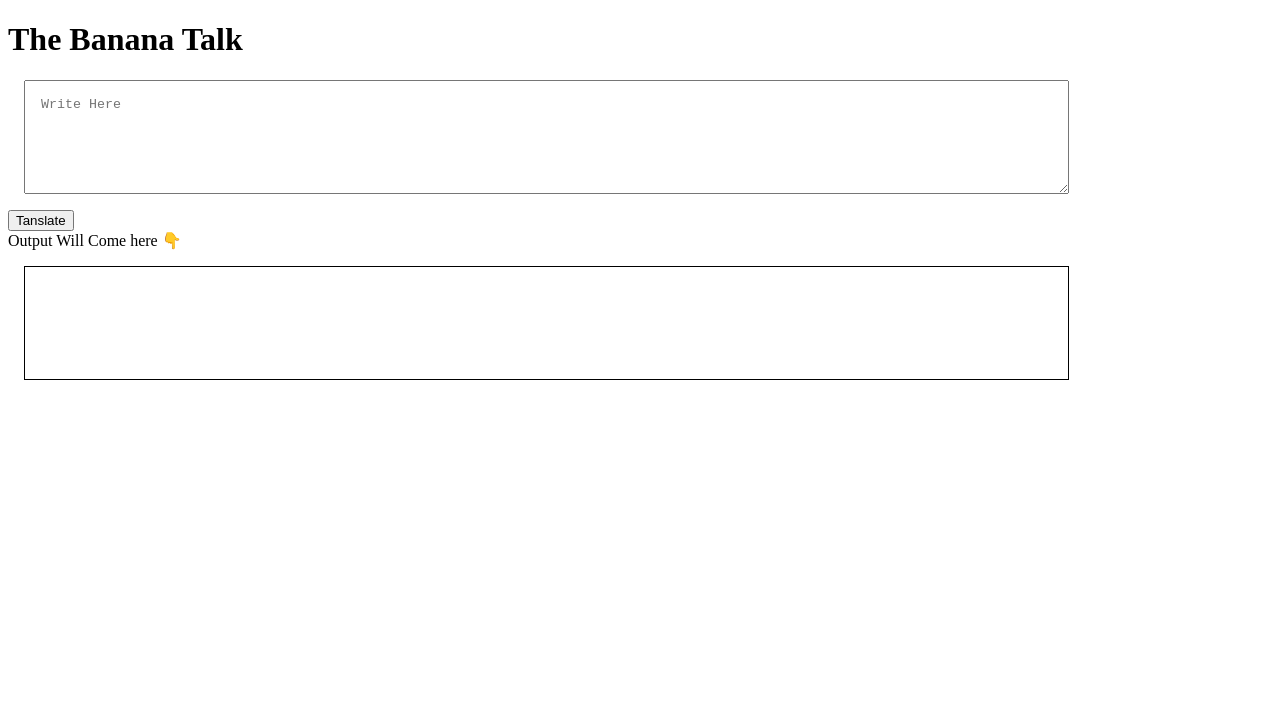
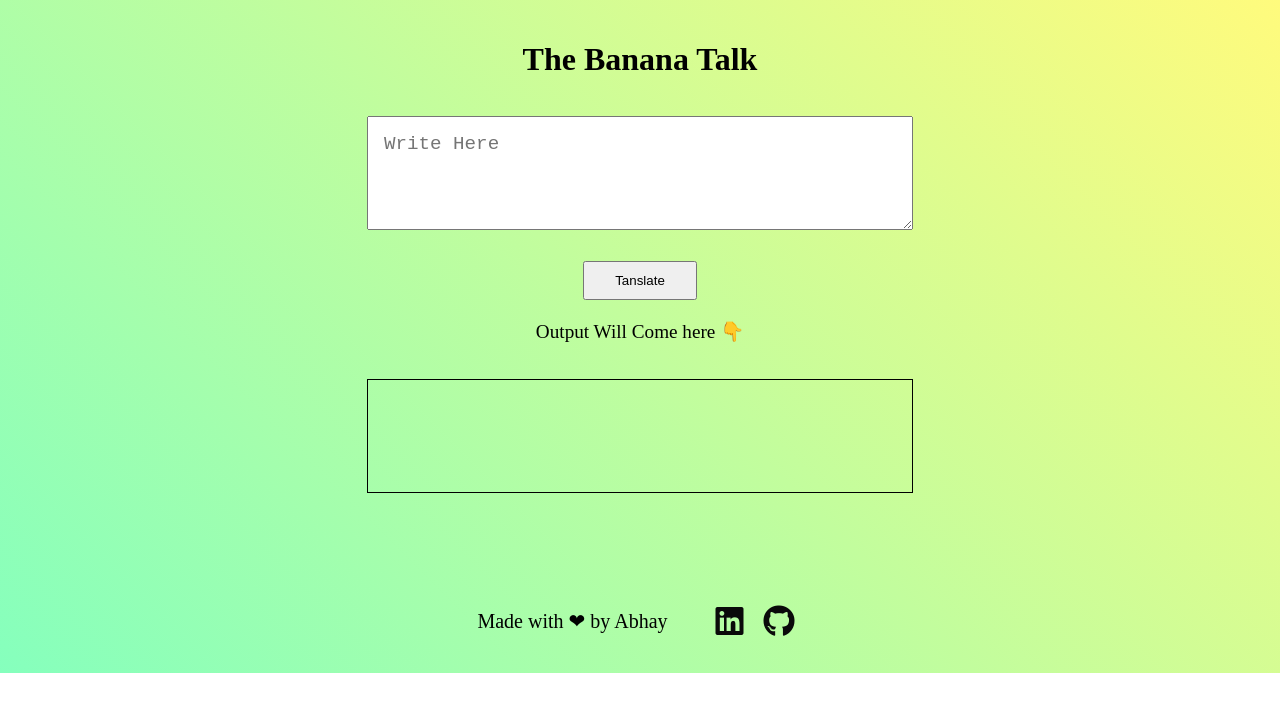
Before and after one commit to abhaymishr/Lesson-4, a plain HTML site: page index.html in a window 1280 px wide. Drawn offline with Linux system fonts and the light colour scheme.

Commit message:
Styles:Footer added

```diff
--- a/index.html
+++ b/index.html
@@ -1,36 +1,41 @@
 <!DOCTYPE html>
 <html lang="en">
   <head>
-    <meta charset="UTF-8">
-    <meta http-equiv="X-UA-Compatible" content="IE=edge">
-    <meta name="viewport" content="width=h1, initial-scale=1.0">
-    <title>Document</title>
+    <meta charset="UTF-8" />
+    <meta http-equiv="X-UA-Compatible" content="IE=edge" />
+    <meta name="viewport" content="width=h1, initial-scale=1.0" />
+    <link
+      rel="stylesheet"
+      href="https://use.fontawesome.com/releases/v5.15.4/css/all.css"
+      integrity="sha384-DyZ88mC6Up2uqS4h/KRgHuoeGwBcD4Ng9SiP4dIRy0EXTlnuz47vAwmeGwVChigm"
+      crossorigin="anonymous"
+    />
+    <title>Minion Speak</title>
 
-    <style >
-        textarea{
-            width: 80%;
-            height: 10vh;
-            display: block;
-            margin:1rem;
-            padding: 1rem;
-        }
-
-        #output{
-            border: 1px solid black;
-            width: 80%;
-            height: 10vh;
-            display: block;
-            margin:1rem;
-            padding: 1rem;
-        }
-    </style>
+    <link rel="stylesheet" href="./style.css" />
   </head>
   <body>
+    <main>
       <h1>The Banana Talk</h1>
       <textarea id="btn-textarea" placeholder="Write Here"></textarea>
       <button id="btn-translate">Tanslate</button>
-    <div>Output Will Come here 👇</div>
+      <div class="description">Output Will Come here 👇</div>
       <div id="output"></div>
+    </main>
+
+
+    <footer class="main-footer">
+      <div class="footer-content">
+        <p class="footer-text">Made with ❤ by Abhay <br /></p>
+
+        <div class="social">
+          <a href="https://www.linkedin.com/in/abhaymishr/" target="_blank"><i class="fab fa-linkedin fa-2x"></i></a>
+          <a href="https://github.com/abhaymishr" target="_blank"><i class="fab fa-github fa-2x"></i></a>
+
+        </div>
+      </div>
+    </footer>
+
     <script src="/app.js" type="text/javascript"></script>
   </body>
 </html>
--- /dev/null
+++ b/style.css
@@ -0,0 +1,86 @@
+body {
+    display: flex;
+    flex-direction: column;
+    width: 50vw;
+    align-items: center;
+    margin: 20px auto;
+    text-align: center;
+
+    background-image: linear-gradient(45deg, #85ffbd 0%, #fffb7d 100%);
+    background-repeat: no-repeat;
+  }
+
+  main {
+    display: flex;
+    flex-direction: column;
+    width: 100%;
+    align-items: center;
+  }
+
+  label {
+    font-size: 1.3rem;
+    padding: 10px;
+    margin-top: 15px;
+  }
+
+  button {
+    margin-top: 15px;
+    padding: 10px 30px;
+    /* width: 20%; */
+    text-align: center;
+  }
+
+  textarea {
+    width: 80%;
+    height: 10vh;
+    display: block;
+    margin: 1rem;
+    padding: 1rem;
+    font-size: 1.2rem;
+  }
+
+  .description {
+    margin: 20px;
+    font-size: 1.2rem;
+  }
+
+  #output {
+    border: 1px solid black;
+    width: 80%;
+    height: 10vh;
+    display: block;
+    margin: 1rem;
+    padding: 1rem;
+    font-size: 1.2rem;
+  }
+
+  /* FOOTER */
+  .main-footer {
+    color: rgb(0, 0, 0);
+    /* width: 100%; */
+    /* border-top: 1px solid black; */
+    margin-top: 5rem;
+  }
+
+  .footer-content {
+    display: flex;
+    justify-content: center;
+    align-items: center;
+  }
+
+  .footer-text {
+    font-size: 20px;
+    margin-right: 40px;
+  }
+
+  .social .fab {
+    border-radius: 50%;
+    color: rgb(10, 10, 10);
+    /* color: var(--primary-color); */
+    text-align: center;
+    padding: 0.5rem;
+  }
+  .social .fab:hover {
+    background-color: var(--primary-color);
+    cursor: pointer;
+  }
```
Lines whose indentation alone changed are shown as unchanged.
